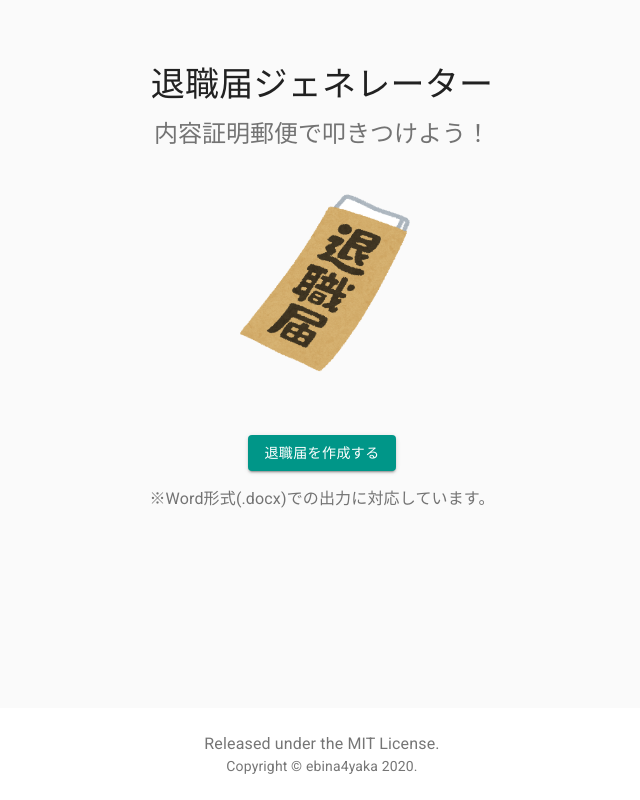
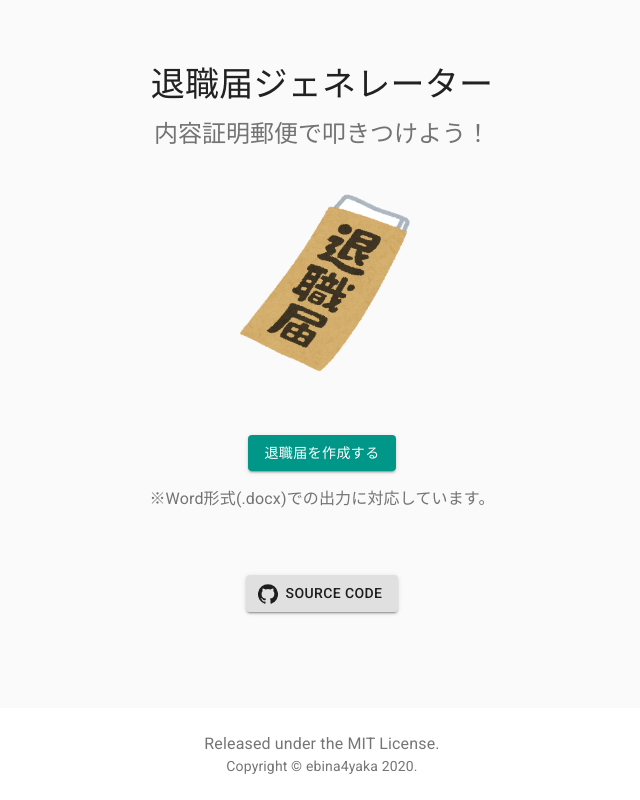
Before and after one commit to ebina4yaka/resignation-report-generater-jp, a Next.js app: page / in a window 1280 px wide. Shown: the whole page, without its empty margins (318-958 px from the left). Built offline with nearby package versions, Linux system fonts and the light colour scheme.

Commit message:
add source code link

```diff
--- /dev/null
+++ b/src/molecules/TopPageButtons.tsx
@@ -0,0 +1,39 @@
+import React from 'react'
+import Grid from '@material-ui/core/Grid'
+import Button from '@material-ui/core/Button'
+import { createStyles, makeStyles } from '@material-ui/core/styles'
+import Link from 'next/link'
+import GitHubIcon from '@material-ui/icons/GitHub'
+
+const useStyles = makeStyles((theme) =>
+  createStyles({
+    root: {
+      marginTop: theme.spacing(2),
+      marginBottom: theme.spacing(4),
+    },
+  })
+)
+
+export default function TopPageButtons(): React.ReactElement {
+  const classes = useStyles()
+  return (
+    <div className={classes.root}>
+      <Grid container spacing={2} justify="center">
+        <Grid item>
+          <Link
+            href="https://github.com/ebina4yaka/resignation-report-generater-jp"
+            passHref
+          >
+            <Button
+              variant="contained"
+              color="default"
+              startIcon={<GitHubIcon />}
+            >
+              source code
+            </Button>
+          </Link>
+        </Grid>
+      </Grid>
+    </div>
+  )
+}
--- a/src/organisms/Hero.tsx
+++ b/src/organisms/Hero.tsx
@@ -8,7 +8,7 @@ import HeroButtons from '../molecules/HeroButtons'
 const useStyles = makeStyles((theme) =>
   createStyles({
     root: {
-      padding: theme.spacing(8, 0, 6),
+      padding: theme.spacing(8, 0, 4),
     },
     contents: {
       display: 'flex',
--- a/src/pages/index.tsx
+++ b/src/pages/index.tsx
@@ -2,6 +2,7 @@ import React from 'react'
 import { createStyles, makeStyles } from '@material-ui/core/styles'
 import Hero from '../organisms/Hero'
 import FooterTopPage from '../organisms/FooterTopPage'
+import TopPageButtons from '../molecules/TopPageButtons'
 
 const useStyles = makeStyles(
   createStyles({
@@ -18,6 +19,7 @@ export default function Index(): React.ReactElement {
   return (
     <div className={classes.root}>
       <Hero />
+      <TopPageButtons />
       <FooterTopPage />
     </div>
   )
```
Also changed, not shown: 2 other files (tests, documents, lock files or other folders).
